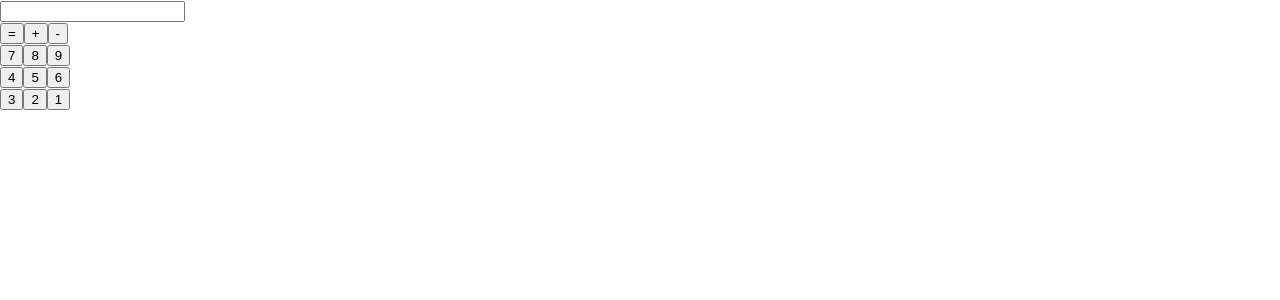
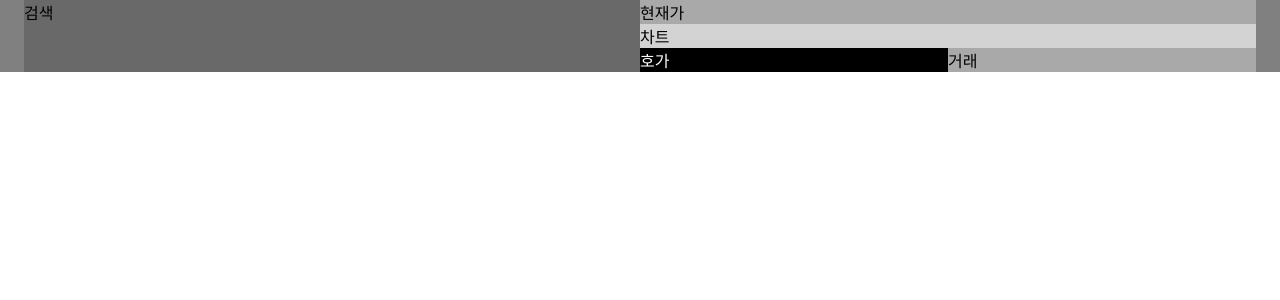
Before and after one commit to kdhaz/hts, a React (Create React App) app: page / in a window 1280 px wide. Shown: the top 300 px of the page. Built offline with nearby package versions, Linux system fonts and the light colour scheme.

Commit message:
레이아웃 구성

```diff
--- a/src/App.tsx
+++ b/src/App.tsx
@@ -1,4 +1,4 @@
-import Test from './pages/Test/Components/Calculator';
+import Test from "./pages/Trade";
 
 const App = () => {
   return <Test />;
--- /dev/null
+++ b/src/pages/Trade/index.tsx
@@ -0,0 +1,36 @@
+import { Container, Grid } from "@material-ui/core";
+
+const Test = () => {
+  return (
+    <Container style={{ backgroundColor: "gray" }}>
+      <Grid container>
+        <Grid item xs={12} md={6} style={{ backgroundColor: "Dimgray" }}>
+          검색
+        </Grid>
+        <Grid item xs={12} md={6}>
+          <Grid container style={{ backgroundColor: "darkgray" }}>
+            <Grid item xs={12} md={12}>
+              현재가
+            </Grid>
+            <Grid item xs={12} md={12} style={{ backgroundColor: "Lightgray" }}>
+              차트
+            </Grid>
+            <Grid
+              item
+              xs={12}
+              md={6}
+              style={{ color: "white", backgroundColor: "black" }}
+            >
+              호가
+            </Grid>
+            <Grid item xs={12} md={6}>
+              거래
+            </Grid>
+          </Grid>
+        </Grid>
+      </Grid>
+    </Container>
+  );
+};
+
+export default Test;
```
Also changed, not shown: src/pages/Test/index.tsx (+27 -2 lines).
